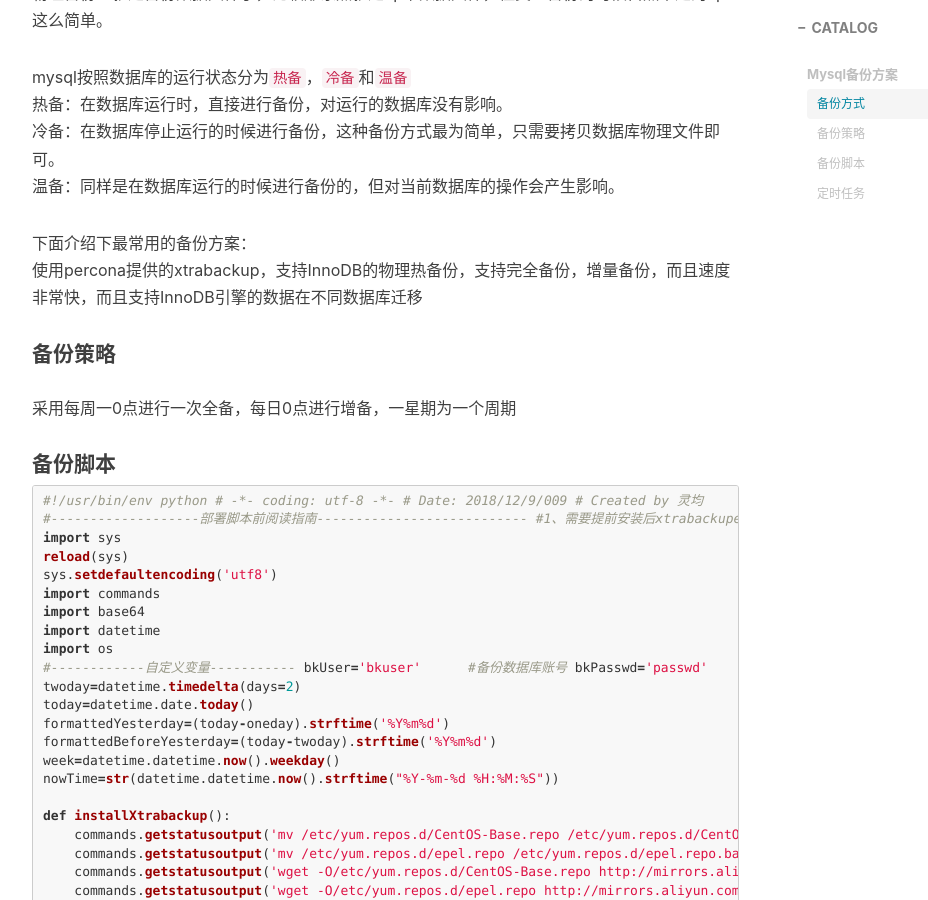
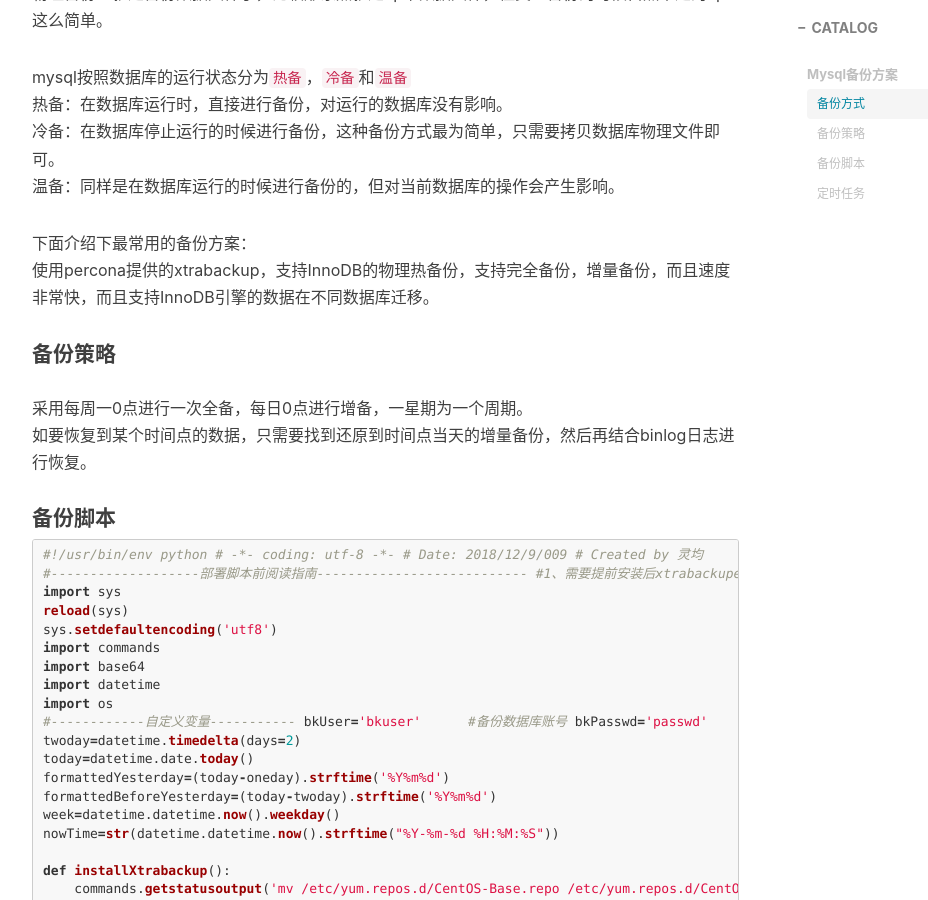
Before and after one commit to cslingjun/cslingjun.github.io, a Jekyll site: the page built from _posts/2019-05-08-Mysql备份方案.md, in a window 1280 px wide and 900 px high, scrolled down 877 px. Shown: the whole window, without its empty margins (233-1161 px from the left). Built offline with Jekyll 4.4.1, drawn with Linux system fonts in a browser that asks for light colours; nearby versions of some CDN libraries; comment, search, counter and statistics services are not loaded.

Commit message:
modify blog

````diff
--- a/_posts/2019-05-08-Mysql备份方案.md
+++ b/_posts/2019-05-08-Mysql备份方案.md
@@ -26,10 +26,11 @@ mysql按照数据库的运行状态分为`热备`，`冷备`和`温备`
 温备：同样是在数据库运行的时候进行备份的，但对当前数据库的操作会产生影响。
 
 下面介绍下最常用的备份方案：
-使用percona提供的xtrabackup，支持InnoDB的物理热备份，支持完全备份，增量备份，而且速度非常快，而且支持InnoDB引擎的数据在不同数据库迁移
+使用percona提供的xtrabackup，支持InnoDB的物理热备份，支持完全备份，增量备份，而且速度非常快，而且支持InnoDB引擎的数据在不同数据库迁移。
 
 #### 备份策略
-采用每周一0点进行一次全备，每日0点进行增备，一星期为一个周期
+采用每周一0点进行一次全备，每日0点进行增备，一星期为一个周期。
+如要恢复到某个时间点的数据，只需要找到还原到时间点当天的增量备份，然后再结合binlog日志进行恢复。
 
 #### 备份脚本
 ```python
````
